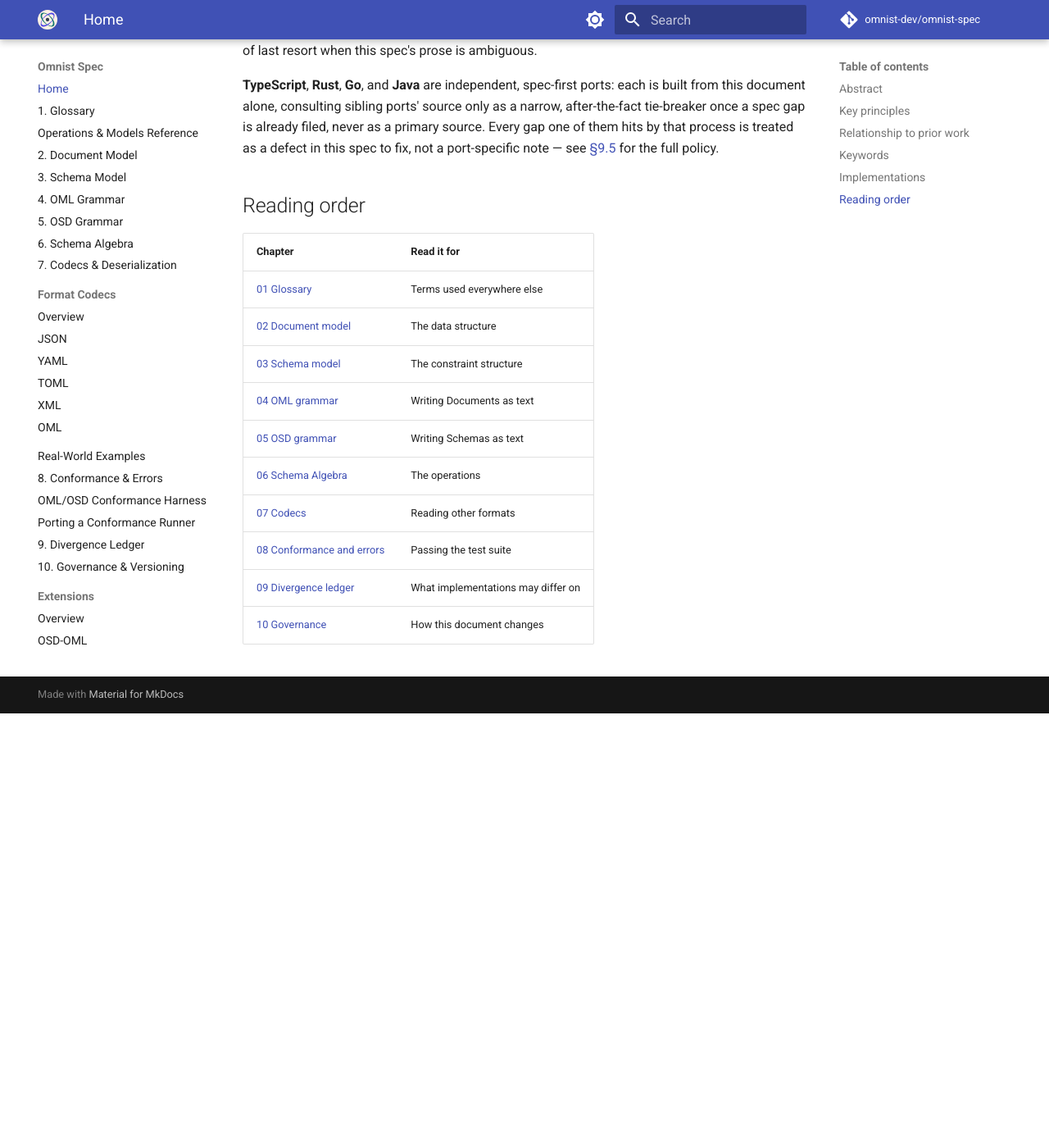
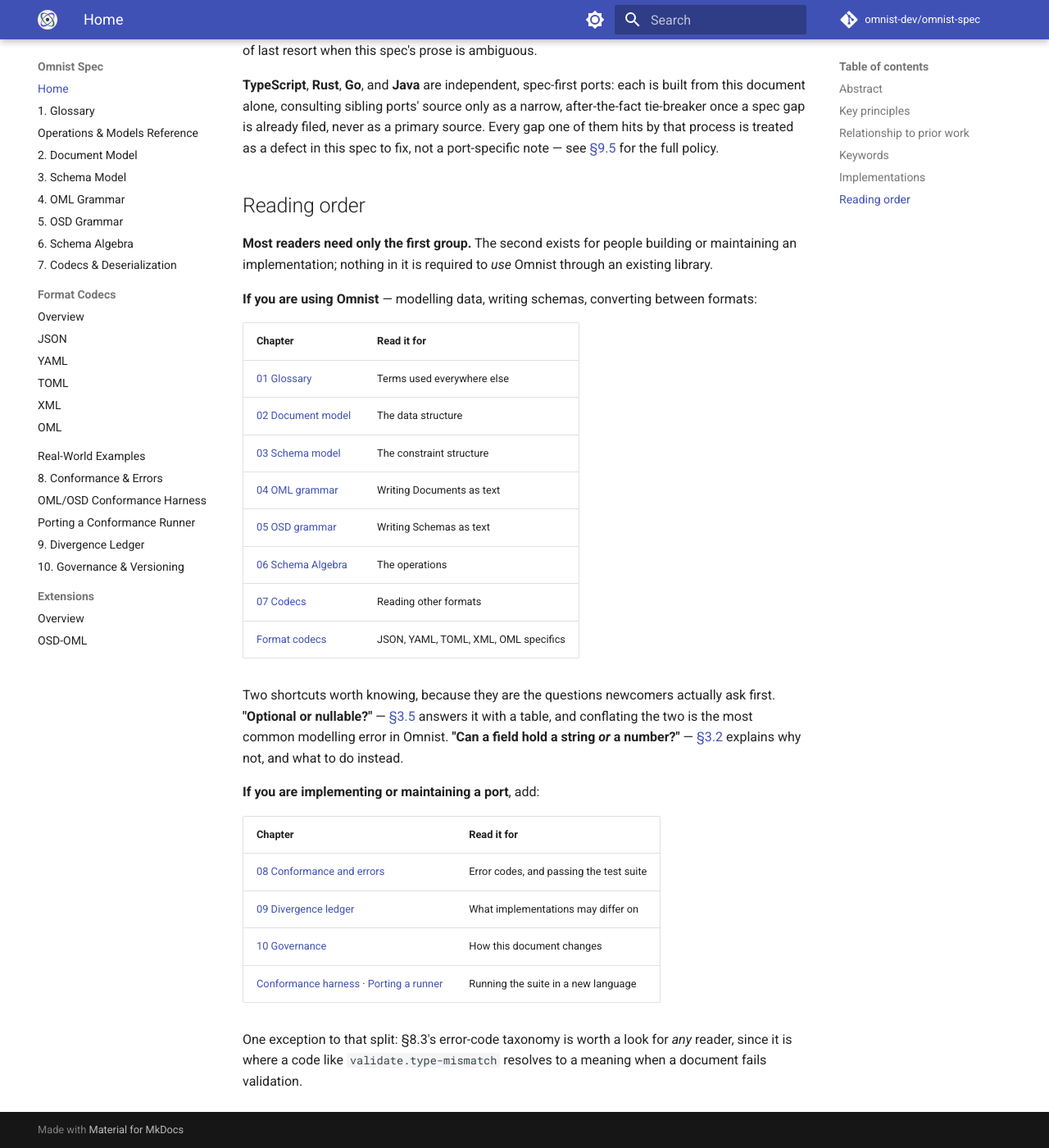
Before and after one commit to omnist-dev/omnist-spec, an MkDocs documentation site: the page built from docs/index.md, in a window 1280 px wide and 1400 px high, scrolled down 2548 px. Shown: the whole window at 82% size. Built offline with MkDocs 1.6.1 and Material for MkDocs 9.7.7, drawn with Linux system fonts in a browser that asks for light colours; comment, search, counter and statistics services are not loaded; before the commit the page ends 3418 px from its top, so only the background shows below that.

Commit message:
Editorial and usability fixes (#70, #79) (#90)
#70: state that a leading + in a cardinality bound is a syntax error, unlike
-. The - case was addressed carefully and + was not, leaving three defensible
readings of which one differs observably. Verified against the reference:
[+1] and [--1] both raise parse.unexpected-token while [-1] correctly raises
schema.invalid-cardinality.

#70: the glossary restated Sec6.4 satisfiability propagation rule nearly
verbatim. It now gives the one-line intuition and cites Sec6.4 as normative,
so the two copies cannot drift.

#79: the reading-order table listed all ten chapters uniformly, with no
signal that 8-10 are implementor and maintainer material. Split into using
Omnist and implementing a port, with the two questions newcomers actually
ask first (optional vs nullable, string-or-number) linked directly.

#79: the validate.* codes were one-line table entries with no guidance, and
they are the codes a user meets most often. Added a non-normative usually
means table and a note on the two most confused, pointing at Sec3.5.

Co-authored-by: tomlee <yautat@gmail.com>
Co-authored-by: Claude Opus 5 <noreply@anthropic.com>

```diff
--- a/docs/index.md
+++ b/docs/index.md
@@ -115,6 +115,13 @@ policy.
 
 ## Reading order
 
+**Most readers need only the first group.** The second exists for people
+building or maintaining an implementation; nothing in it is required to *use*
+Omnist through an existing library.
+
+**If you are using Omnist** — modelling data, writing schemas, converting
+between formats:
+
 | Chapter | Read it for |
 |---|---|
 | [01 Glossary](01-glossary.md) | Terms used everywhere else |
@@ -124,6 +131,25 @@ policy.
 | [05 OSD grammar](05-osd-grammar.md) | Writing Schemas as text |
 | [06 Schema Algebra](06-schema-algebra.md) | The operations |
 | [07 Codecs](07-codecs-and-deserialization.md) | Reading other formats |
-| [08 Conformance and errors](08-conformance-and-errors.md) | Passing the test suite |
+| [Format codecs](formats/overview.md) | JSON, YAML, TOML, XML, OML specifics |
+
+Two shortcuts worth knowing, because they are the questions newcomers
+actually ask first. **"Optional or nullable?"** —
+[§3.5](03-schema-model.md#35-nullable-versus-optional) answers it with a
+table, and conflating the two is the most common modelling error in Omnist.
+**"Can a field hold a string *or* a number?"** —
+[§3.2](03-schema-model.md#32-what-this-model-refuses-and-why) explains why not, and
+what to do instead.
+
+**If you are implementing or maintaining a port**, add:
+
+| Chapter | Read it for |
+|---|---|
+| [08 Conformance and errors](08-conformance-and-errors.md) | Error codes, and passing the test suite |
 | [09 Divergence ledger](09-divergence-ledger.md) | What implementations may differ on |
 | [10 Governance](10-governance-and-versioning.md) | How this document changes |
+| [Conformance harness](conformance-harness.md) · [Porting a runner](porting-a-conformance-runner.md) | Running the suite in a new language |
+
+One exception to that split: §8.3's error-code taxonomy is worth a look for
+*any* reader, since it is where a code like `validate.type-mismatch` resolves
+to a meaning when a document fails validation.
```
Also changed, not shown: CHANGELOG.md (+32 -0 lines), docs/01-glossary.md (+3 -3 lines), docs/05-osd-grammar.md (+10 -0 lines), docs/08-conformance-and-errors.md (+20 -0 lines).
